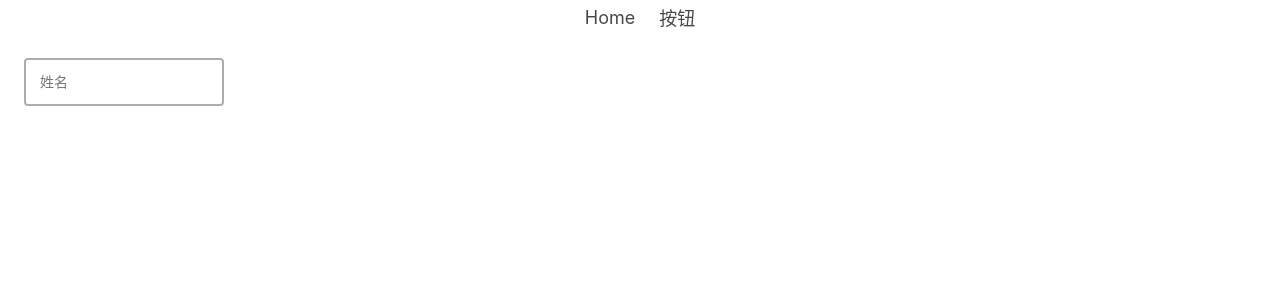
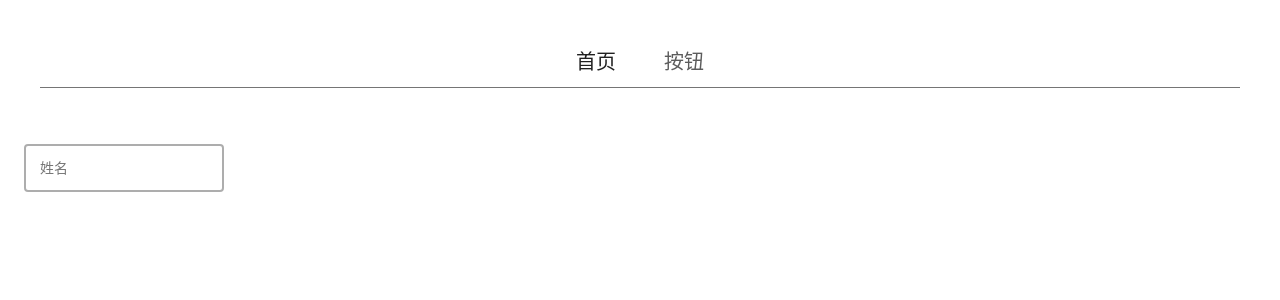
Before and after one commit to AerospaceXu/huz-ui, a React (Create React App) app: page /#/ in a window 1280 px wide. Shown: the top 300 px of the page. Built offline with nearby package versions, Linux system fonts and the light colour scheme.

Commit message:
feat: create Nav component.

```diff
--- a/src/App.tsx
+++ b/src/App.tsx
@@ -1,38 +1,13 @@
 import React from 'react';
-import styled from 'styled-components';
-import {
-  HashRouter as Router, Switch, Route, Link,
-} from 'react-router-dom';
+import { HashRouter as Router, Switch, Route } from 'react-router-dom';
 
 import Home from './views/Home';
 import ComponentButtonPage from './views/ComponentButtonPage';
-
-const Nav = styled.nav`
-  width: 100%;
-
-  > ul > li {
-    margin: 4px 12px;
-    font-size: 18px;
-    color: rgba(0, 0, 0, 0.72);
-
-    &:hover {
-      color: rgba(0, 0, 0, 0.87);
-    }
-  }
-`;
+import Nav from './Layouts/Nav';
 
 const App: React.FC = () => (
   <Router>
-    <Nav className="center">
-      <ul className="center">
-        <li>
-          <Link to="/">Home</Link>
-        </li>
-        <li>
-          <Link to="/components/buttons">按钮</Link>
-        </li>
-      </ul>
-    </Nav>
+    <Nav />
     <Switch>
       <Route path="/" exact>
         <Home />
--- /dev/null
+++ b/src/Layouts/Nav.tsx
@@ -0,0 +1,54 @@
+import React from 'react';
+import { NavLink } from 'react-router-dom';
+import styled from 'styled-components';
+
+const Wrapper = styled.nav`
+  width: 100%;
+  height: 88px;
+  padding: 0 24px;
+  margin-bottom: 32px;
+
+  > ul {
+    height: 100%;
+    width: 100%;
+    padding-bottom: 12px;
+    max-width: 1200px;
+    border-bottom: 1px solid rgba(0, 0, 0, 0.54);
+    align-items: flex-end;
+
+    > li {
+      margin: 0 24px;
+      font-size: 20px;
+      font-weight: 500;
+      color: rgba(0, 0, 0, 0.64);
+      transition: 0.3s cubic-bezier(1, 0.5, 0.8, 1);
+
+      &:hover {
+        color: rgba(0, 0, 0, 0.87);
+      }
+
+      > a.nav-active {
+        color: rgba(0, 0, 0, 0.87);
+      }
+    }
+  }
+`;
+
+const Nav: React.FC = () => (
+  <Wrapper className="center">
+    <ul className="center">
+      <li>
+        <NavLink to="/" activeClassName="nav-active" exact>
+          首页
+        </NavLink>
+      </li>
+      <li>
+        <NavLink to="/components/buttons" activeClassName="nav-active">
+          按钮
+        </NavLink>
+      </li>
+    </ul>
+  </Wrapper>
+);
+
+export default Nav;
```
